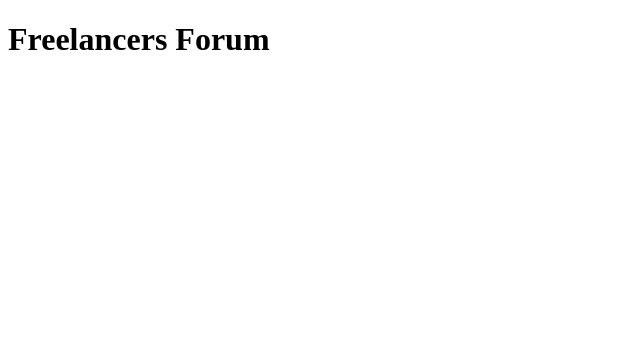
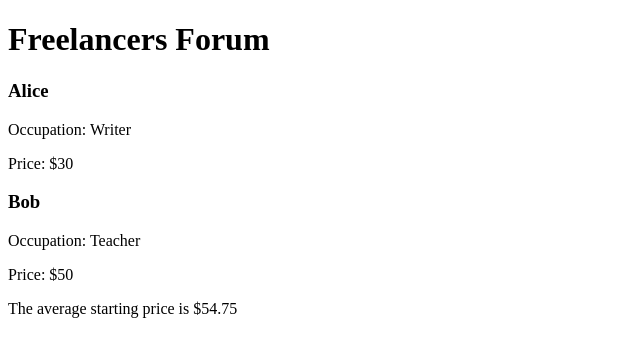
Before and after one commit to aedwardsk/Unit2.FreelancerForum, a plain HTML site: page index.html in a window 1280 px wide. Shown: the whole page, without its empty margins (0-640 px from the left). Drawn offline with Linux system fonts and the light colour scheme.

Commit message:
completed Initial freelancers An average cal

```diff
--- a/index.html
+++ b/index.html
@@ -4,10 +4,11 @@
     <meta charset="UTF-8" />
     <meta name="viewport" content="width=device-width, initial-scale=1.0" />
     <title>Freelancer</title>
-    <script src="index.js" defer></script>
   </head>
   <body>
     <h1>Freelancers Forum</h1>
     <div id="root"></div>
+
+    <script src="index.js"></script>
   </body>
 </html>
--- a/index.js
+++ b/index.js
@@ -22,13 +22,51 @@ const possibleFreelancers = [
   { name: "Prof. Goose", price: 72, occupation: "driver" },
 ];
 // function that will calculate Average Starting Price.
-function calculateAverageStartingPrice() {}
+function calculateAverageStartingPrice() {
+  const totalPrice = possibleFreelancers.reduce(
+    (total, freelancer) => total + freelancer.price,
+    0
+  );
+  //averagePrice is the Numerical price AveragePriceP Holds text information.
+  const averagePrice = totalPrice / possibleFreelancers.length;
+
+  const root = document.querySelector("#root");
+  const averagePriceP = document.createElement("p");
+  averagePriceP.textContent = `The average starting price is $${averagePrice.toFixed(
+    2
+  )} `;
+  //the two in tofixed is Number of decimal points.
+  root.appendChild(averagePriceP);
+}
+
 //add freelancers to the existing array
 function addFreelancers() {}
 // iterate through freelancers to create an element for each on and add info to the elementand add element to the DOM
 function renderFreelancers(freelancers) {
   // iterates through array
+  const root = document.querySelector("#root");
+
+  freelancers.forEach((freelancer) => {
+    const freelancersection = document.createElement("div");
+    freelancersection.classList.add("freelancer");
+
+    const name = document.createElement("h3");
+    name.textContent = freelancer.name;
+
+    const occupation = document.createElement("p");
+    occupation.textContent = `Occupation: ${freelancer.occupation}`;
+
+    const price = document.createElement("p");
+    price.textContent = `Price: $${freelancer.price}`;
+
+    freelancersection.appendChild(name);
+    freelancersection.appendChild(occupation);
+    freelancersection.appendChild(price);
+
+    root.appendChild(freelancersection);
+  });
 }
+
 // fuction that renders items onto the DOM
 function render() {}
 
@@ -36,3 +74,14 @@ setInterval(() => {
   addFreelancers();
   render();
 }, 1000);
+
+renderFreelancers(freelancers);
+calculateAverageStartingPrice();
+
+//back up code if need if doing the rendering in the same function does not work
+// const root = document.querySelector("#root");
+// const averagePrice = document.createElement("p");
+// averagePrice.textContent = `The average starting price is $${calculateAverageStartingPrice().toFixed(
+//   2
+// )} `;
+// root.appendChild(averagePrice);
```
